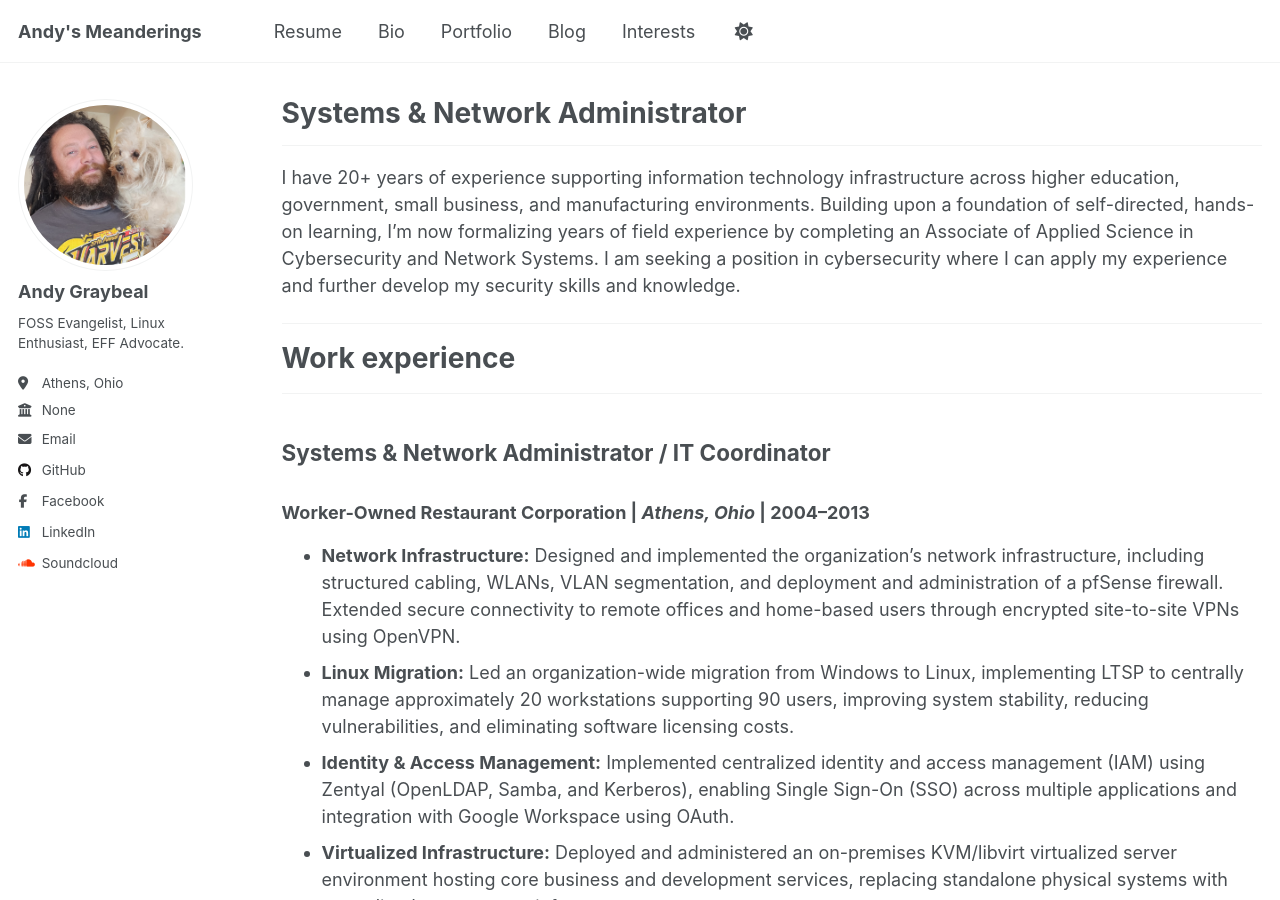
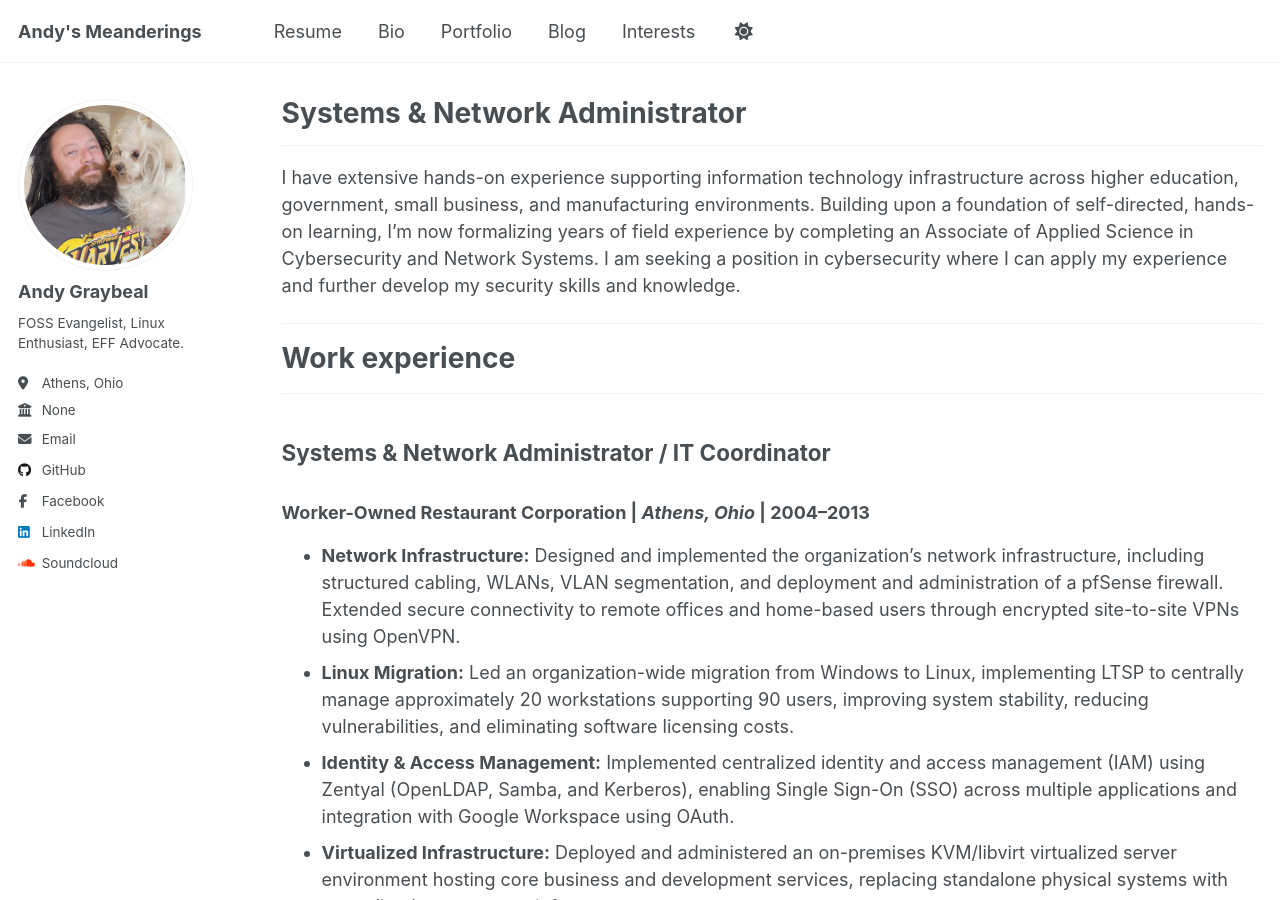
Before and after one commit to andy-graybeal/andy-graybeal.github.io, a Jekyll site: the page built from _pages/resume.md, in a window 1280 px wide and 900 px high. Built offline with Jekyll 4.4.1, drawn with Linux system fonts in a browser that asks for light colours; a script that is not in the unit is left out.

Commit message:
Update resume to enhance experience description

```diff
--- a/_pages/resume.md
+++ b/_pages/resume.md
@@ -11,7 +11,7 @@ redirect_from:
 
 ---
 
-I have 20+ years of experience supporting information technology infrastructure across higher education, government, small business, and manufacturing environments. Building upon a foundation of self-directed, hands-on learning, I'm now formalizing years of field experience by completing an Associate of Applied Science in Cybersecurity and Network Systems. I am seeking a position in cybersecurity where I can apply my experience and further develop my security skills and knowledge.
+I have extensive hands-on experience supporting information technology infrastructure across higher education, government, small business, and manufacturing environments. Building upon a foundation of self-directed, hands-on learning, I'm now formalizing years of field experience by completing an Associate of Applied Science in Cybersecurity and Network Systems. I am seeking a position in cybersecurity where I can apply my experience and further develop my security skills and knowledge.
 
 ---
 
```
